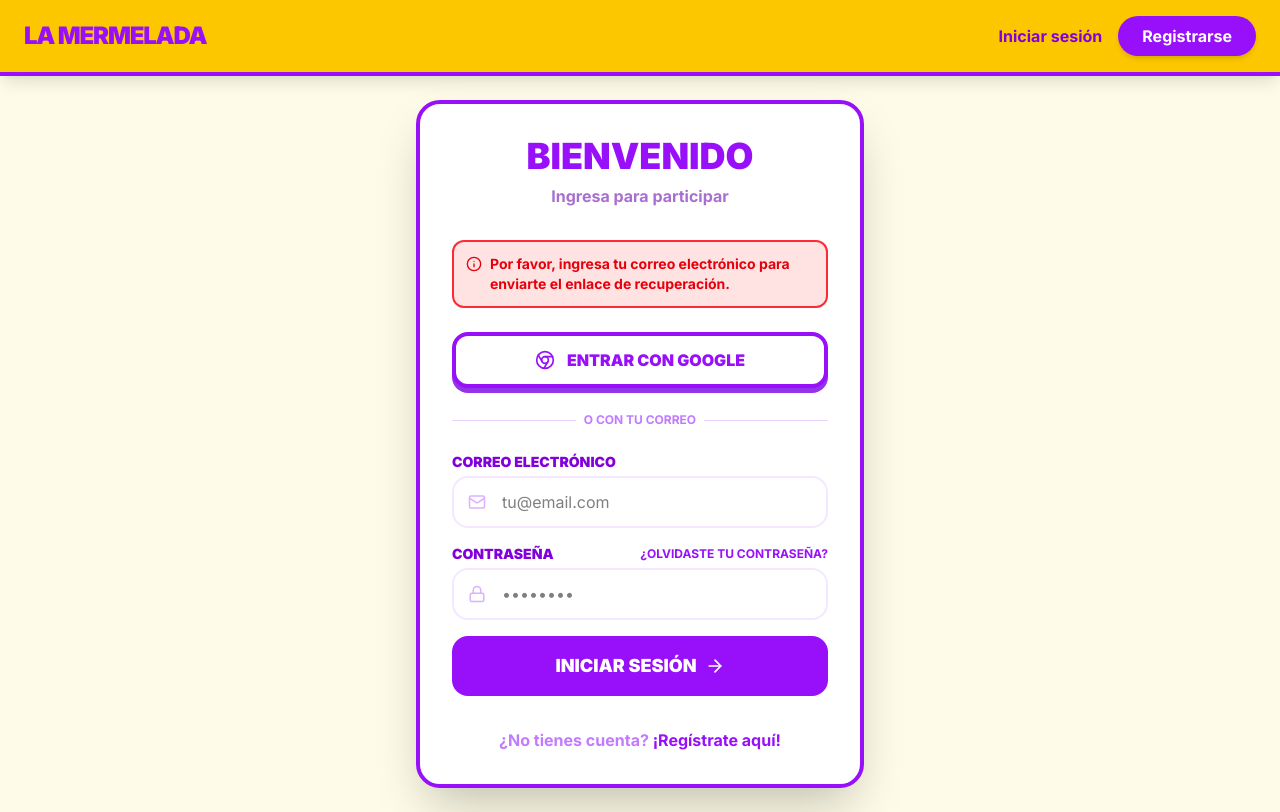
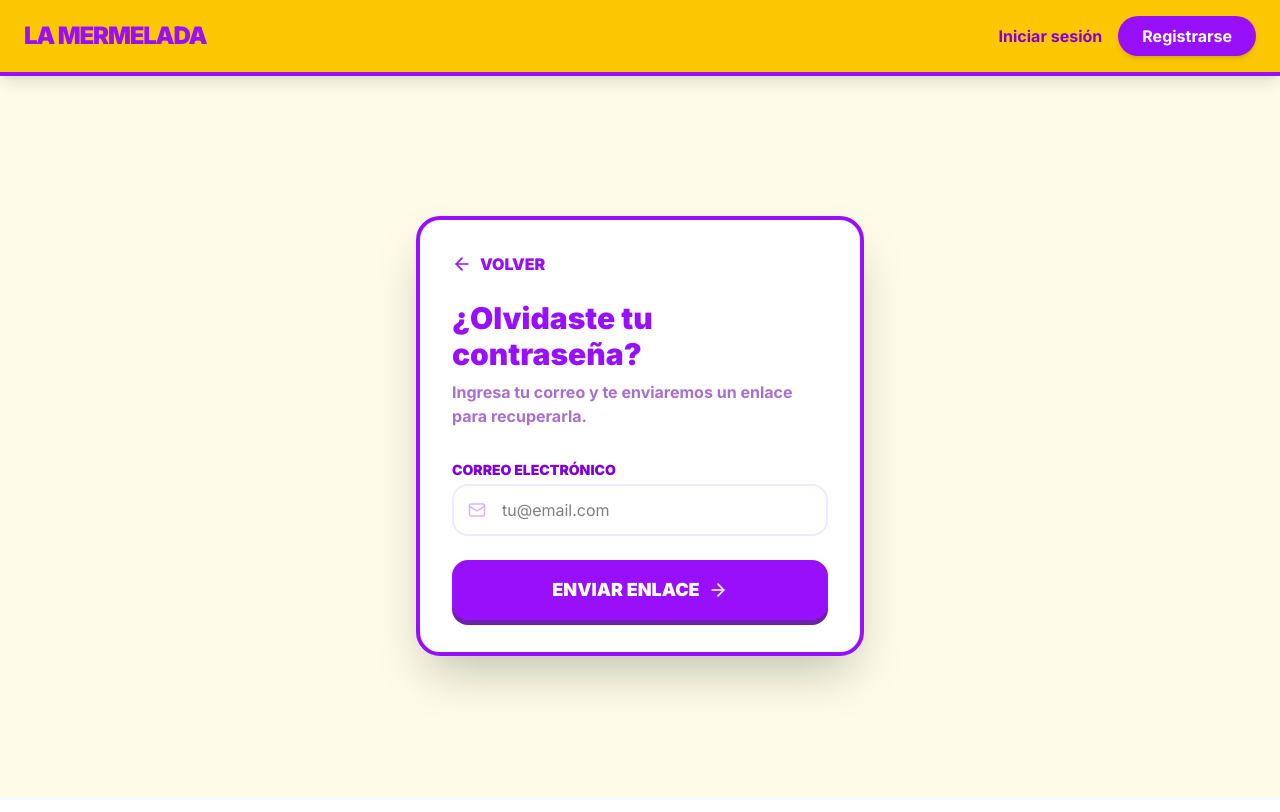
Before and after one commit to JCalmetUlima/lamermelada3, a React (Vite) app: page /login in a window 1280 px wide. Both pictures are taken after a click on the button "¿OLVIDASTE TU CONTRASEÑA?". Built offline with nearby package versions, Linux system fonts and the light colour scheme; no server answers; the database is empty.

Commit message:
feat(login): Add password reset view and logic
Introduces a new view for password recovery on the login page, allowing users to request a reset email. Also refactors login to support switching between login and forgot password states.

```diff
--- a/src/pages/Login.tsx
+++ b/src/pages/Login.tsx
@@ -2,10 +2,13 @@ import { useState, FormEvent } from 'react';
 import { signInWithEmailAndPassword, signInWithPopup, sendPasswordResetEmail } from 'firebase/auth';
 import { auth, googleProvider } from '../lib/firebase';
 import { Link, useNavigate } from 'react-router-dom';
-import { Chrome, Mail, Lock, ArrowRight, Info } from 'lucide-react';
-import { motion } from 'motion/react';
+import { Chrome, Mail, Lock, ArrowRight, Info, ArrowLeft } from 'lucide-react';
+import { motion, AnimatePresence } from 'motion/react';
+
+type ViewState = 'login' | 'forgot';
 
 export default function Login() {
+  const [view, setView] = useState<ViewState>('login');
   const [email, setEmail] = useState('');
   const [password, setPassword] = useState('');
   const [error, setError] = useState('');
@@ -38,7 +41,8 @@ export default function Login() {
     }
   };
 
-  const handleForgotPassword = async () => {
+  const handleForgotPassword = async (e: FormEvent) => {
+    e.preventDefault();
     if (!email) {
       setError('Por favor, ingresa tu correo electrónico para enviarte el enlace de recuperación.');
       return;
@@ -63,10 +67,15 @@ export default function Login() {
   };
 
   return (
-    <div className="min-h-[calc(100vh-80px)] flex items-center justify-center p-6 bg-yellow-50">
+    <div className="min-h-[calc(100vh-80px)] flex items-center justify-center p-6 bg-yellow-50 overflow-hidden">
+      <AnimatePresence mode="wait">
+        {view === 'login' ? (
           <motion.div
-        initial={{ opacity: 0, y: 20 }}
-        animate={{ opacity: 1, y: 0 }}
+            key="login-view"
+            initial={{ opacity: 0, x: -20 }}
+            animate={{ opacity: 1, x: 0 }}
+            exit={{ opacity: 0, x: 20 }}
+            transition={{ duration: 0.3 }}
             className="w-full max-w-md bg-white rounded-3xl border-4 border-purple-600 shadow-2xl p-8"
           >
             <h2 className="text-4xl font-black text-purple-600 mb-2 text-center">BIENVENIDO</h2>
@@ -120,11 +129,14 @@ export default function Login() {
                   <label className="block text-sm font-black text-purple-700">CONTRASEÑA</label>
                   <button
                     type="button"
-                onClick={handleForgotPassword}
-                disabled={loading}
-                className="text-xs text-purple-600 hover:underline font-bold disabled:opacity-50"
+                    onClick={() => {
+                      setView('forgot');
+                      setError('');
+                      setMessage('');
+                    }}
+                    className="text-xs text-purple-600 hover:underline font-bold"
                   >
-                {loading ? 'ENVIANDO...' : '¿OLVIDASTE TU CONTRASEÑA?'}
+                    ¿OLVIDASTE TU CONTRASEÑA?
                   </button>
                 </div>
                 <div className="relative">
@@ -143,7 +155,7 @@ export default function Login() {
 
               <button
                 type="submit"
-            className="w-full bg-purple-600 text-white py-4 rounded-2xl font-black text-lg hover:bg-purple-700 transition flex items-center justify-center gap-2 group"
+                className="w-full bg-purple-600 text-white py-4 rounded-2xl font-black text-lg hover:bg-purple-700 transition flex items-center justify-center gap-2 group shadow-[0_5px_0_rgb(107,33,168)] active:shadow-none active:translate-y-[5px]"
               >
                 INICIAR SESIÓN
                 <ArrowRight size={20} className="group-hover:translate-x-1 transition-transform" />
@@ -155,6 +167,72 @@ export default function Login() {
               <Link to="/register" className="text-purple-600 hover:underline">¡Regístrate aquí!</Link>
             </p>
           </motion.div>
+        ) : (
+          <motion.div
+            key="forgot-view"
+            initial={{ opacity: 0, x: 20 }}
+            animate={{ opacity: 1, x: 0 }}
+            exit={{ opacity: 0, x: -20 }}
+            transition={{ duration: 0.3 }}
+            className="w-full max-w-md bg-white rounded-3xl border-4 border-purple-600 shadow-2xl p-8"
+          >
+            <button
+              onClick={() => {
+                setView('login');
+                setError('');
+                setMessage('');
+              }}
+              className="flex items-center gap-2 text-purple-600 font-black mb-6 hover:translate-x-[-4px] transition-transform"
+            >
+              <ArrowLeft size={20} />
+              VOLVER
+            </button>
+
+            <h2 className="text-3xl font-black text-purple-600 mb-2">¿Olvidaste tu contraseña?</h2>
+            <p className="text-purple-800 font-bold opacity-60 mb-8">Ingresa tu correo y te enviaremos un enlace para recuperarla.</p>
+
+            {error && (
+              <div className="bg-red-100 border-2 border-red-500 text-red-600 p-3 rounded-xl mb-6 font-bold text-sm flex items-start gap-2">
+                <Info className="shrink-0 mt-0.5" size={16} />
+                {error}
+              </div>
+            )}
+
+            {message && (
+              <div className="bg-green-100 border-2 border-green-500 text-green-600 p-3 rounded-xl mb-6 font-bold text-sm flex items-start gap-2">
+                <Info className="shrink-0 mt-0.5" size={16} />
+                {message}
+              </div>
+            )}
+
+            <form onSubmit={handleForgotPassword} className="space-y-6">
+              <div>
+                <label className="block text-sm font-black text-purple-700 mb-1">CORREO ELECTRÓNICO</label>
+                <div className="relative">
+                  <Mail className="absolute left-4 top-1/2 -translate-y-1/2 text-purple-300" size={18} />
+                  <input
+                    type="email"
+                    required
+                    value={email}
+                    onChange={(e) => setEmail(e.target.value)}
+                    className="w-full pl-12 pr-4 py-3 rounded-2xl border-2 border-purple-100 focus:border-purple-600 focus:ring-0 outline-none transition-all"
+                    placeholder="tu@email.com"
+                  />
+                </div>
+              </div>
+
+              <button
+                type="submit"
+                disabled={loading}
+                className="w-full bg-purple-600 text-white py-4 rounded-2xl font-black text-lg hover:bg-purple-700 transition flex items-center justify-center gap-2 group shadow-[0_5px_0_rgb(107,33,168)] active:shadow-none active:translate-y-[5px] disabled:opacity-50 disabled:cursor-not-allowed"
+              >
+                {loading ? 'ENVIANDO...' : 'ENVIAR ENLACE'}
+                <ArrowRight size={20} className="group-hover:translate-x-1 transition-transform" />
+              </button>
+            </form>
+          </motion.div>
+        )}
+      </AnimatePresence>
     </div>
   );
 }
```
Lines whose indentation alone changed are shown as unchanged.
